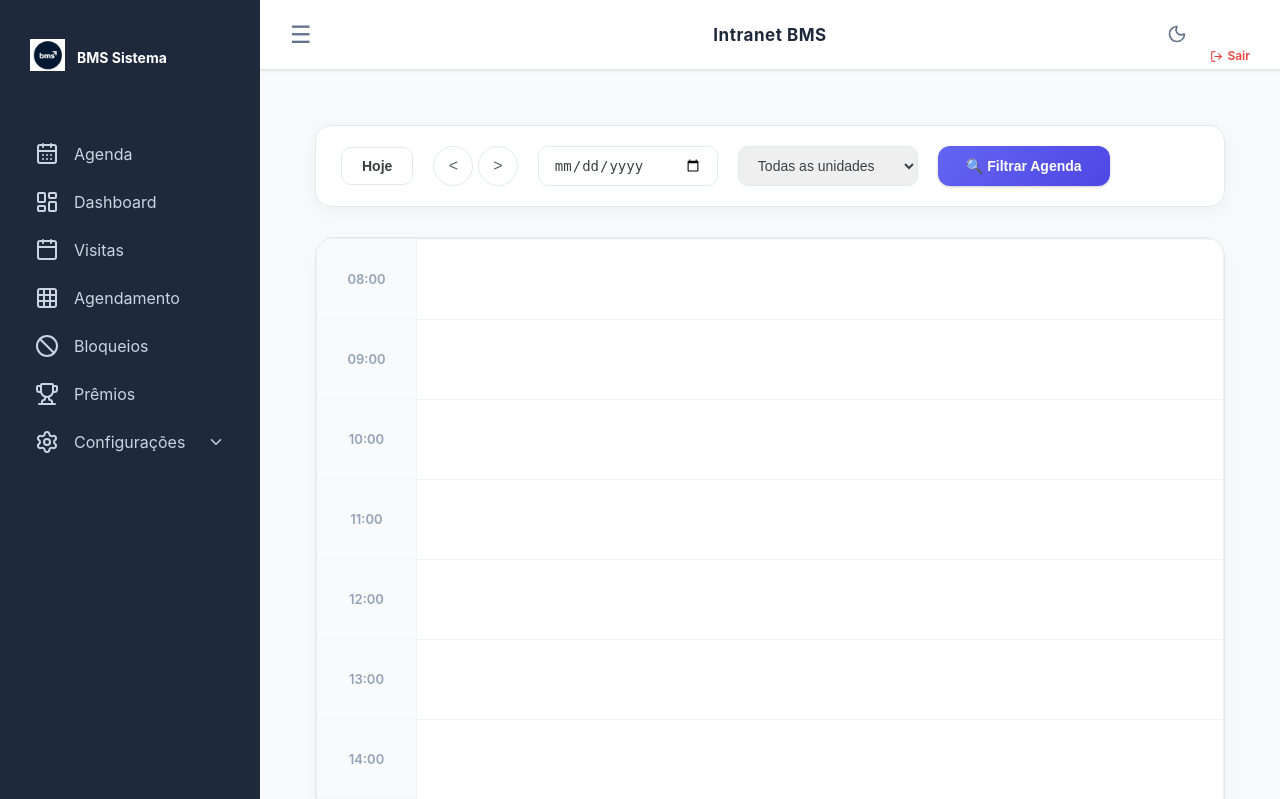
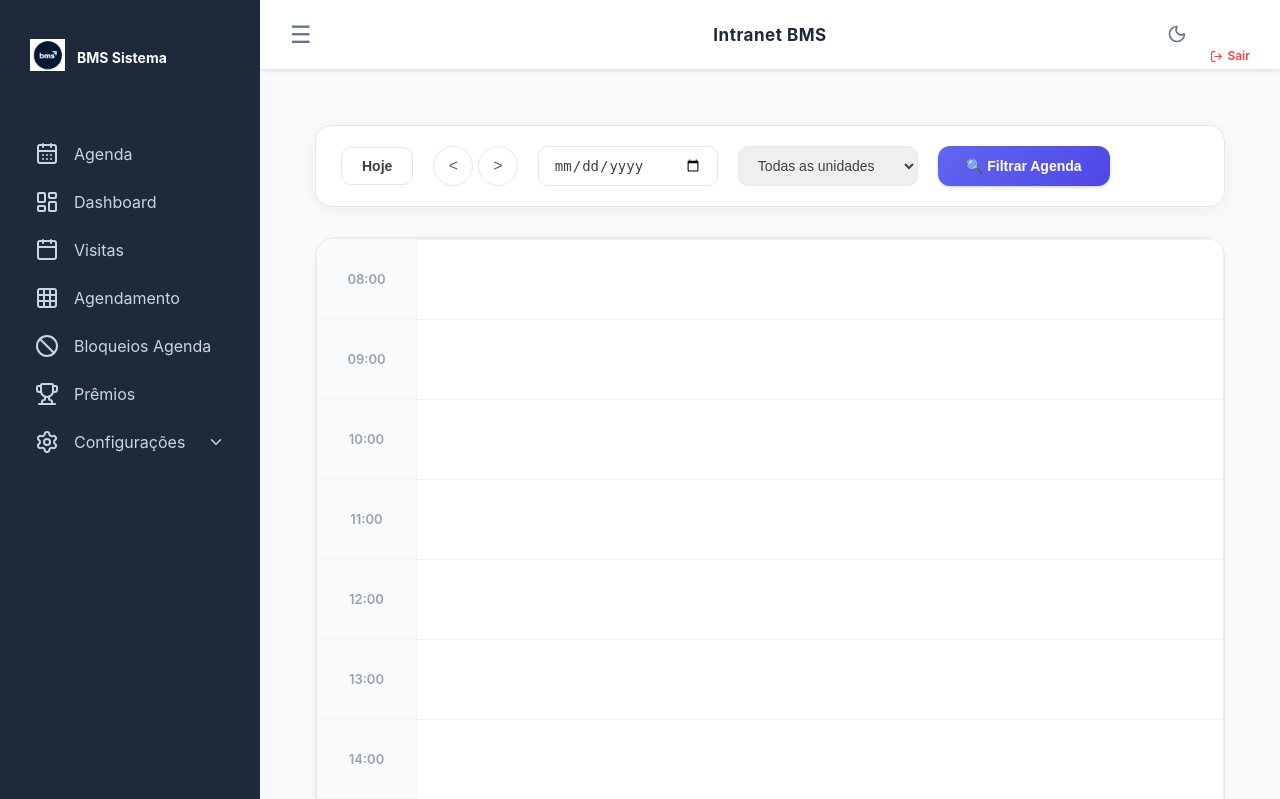
Before and after one commit to gakisino/bms, a Flask app: template templates/agenda.html in a window 1280 px wide. Shown: the top 799 px of the page. Run offline with Flask 3, Linux system fonts and the light colour scheme; the template is opened without the code that fills it, so the values that code supplies are empty.

Commit message:
Rename 'Bloqueios' menu item to 'Bloqueios Agenda'
Co-Authored-By: Claude Haiku 4.5 <noreply@anthropic.com>

```diff
--- a/templates/base.html
+++ b/templates/base.html
@@ -230,7 +230,7 @@
             <a href="/dashboard"   class="menu-item" data-tooltip="Dashboard"><i data-lucide="layout-dashboard"></i> <span class="menu-text">Dashboard</span></a>
             <a href="/agendamento" class="menu-item" data-tooltip="Visitas"><i data-lucide="calendar"></i> <span class="menu-text">Visitas</span></a>
             <a href="/agenda_visual" class="menu-item" data-tooltip="Agendamento"><i data-lucide="grid-3x3"></i> <span class="menu-text">Agendamento</span></a>
-            <a href="/agendamento_bloqueio" class="menu-item" data-tooltip="Bloqueios"><i data-lucide="ban"></i> <span class="menu-text">Bloqueios</span></a>
+            <a href="/agendamento_bloqueio" class="menu-item" data-tooltip="Bloqueios Agenda"><i data-lucide="ban"></i> <span class="menu-text">Bloqueios Agenda</span></a>
             <a href="/premios"     class="menu-item" data-tooltip="Prêmios"><i data-lucide="trophy"></i> <span class="menu-text">Prêmios</span></a>
 
             <div class="menu-category" onclick="toggleSubmenu(this)" data-tooltip="Configurações">
```
